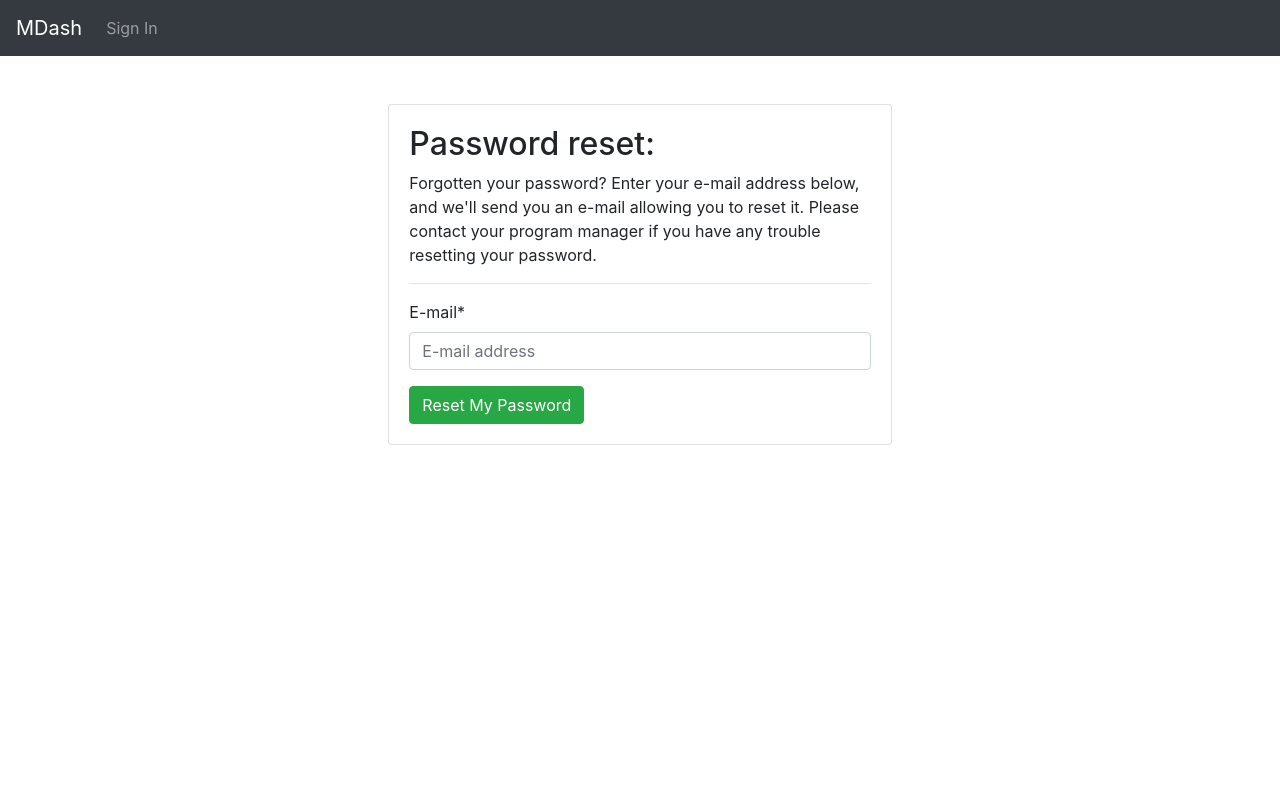
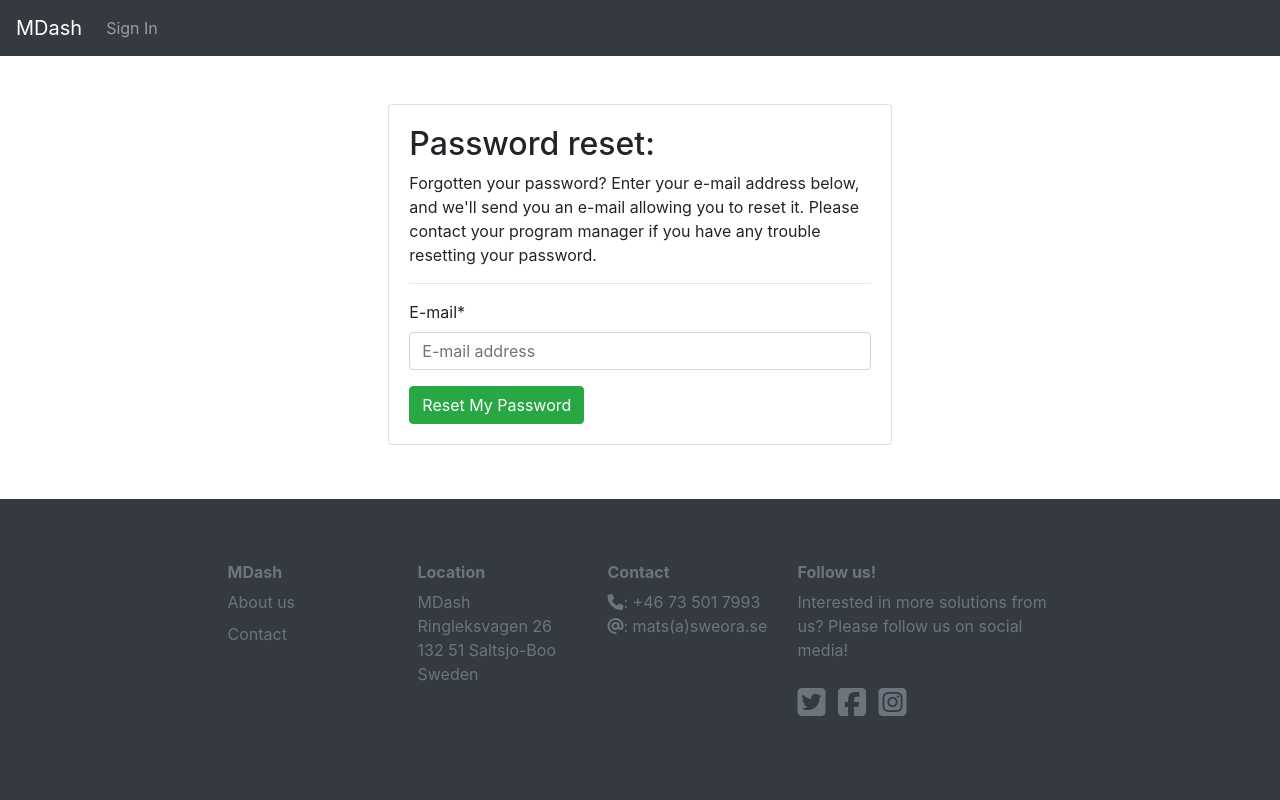
Before and after one commit to Pelikantapeten/p4-ms-dashboard, a Django app: page /accounts/password/reset/ in a window 1280 px wide. Run offline with Django 3.2, Linux system fonts and the light colour scheme; parts of the project's set-up code (start-up, migrations or seed data) failed here and were passed over; some libraries are stand-ins or nearby versions.

Commit message:
Add footer to base.html

```diff
--- a/templates/base.html
+++ b/templates/base.html
@@ -6,7 +6,7 @@
     <link rel="stylesheet" href="https://cdn.jsdelivr.net/npm/bootstrap@4.6.1/dist/css/bootstrap.min.css">
     <link rel="stylesheet" href="{% static 'css/style.css' %}">
   </head>
-  <body>
+  <body class="d-flex flex-column min-vh-100">
     {% block body %}
     <!-- Navbar-top -->
     <nav class="navbar navbar-expand-sm bg-dark navbar-dark">
@@ -78,10 +78,50 @@
         </div>
       </div>
     </div>
+    {% endblock %}
     {% block content %}
+
+
     {% endblock %}
-    {% endblock %}
-
+    <!-- Footer -->
+    <footer class="bg-dark mt-auto">
+      <div class="container py-5">
+        <div class="row justify-content-center py-3">
+          <div class="col-lg-2 col-md-6 mb-4 mb-lg-0">
+            <h6 class="text-muted font-weight-bold mb-2">MDash</h6>
+            <ul class="list-unstyled mb-0">
+              <li class="mb-2"><a href="#" class="text-muted">About us</a></li>
+              <li class="mb-2"><a href="#" class="text-muted">Contact</a></li>
+            </ul>
+          </div>
+          <div class="col-lg-2 col-md-6 mb-lg-0">
+            <h6 class="text-muted font-weight-bold mb-2">Location</h6>
+            <p class="text-muted">
+              MDash<br>
+              Ringleksvagen 26<br>
+              132 51 Saltsjo-Boo<br>
+              Sweden
+            </p>
+          </div>
+          <div class="col-lg-2 col-md-6 mb-lg-0">
+            <h6 class="text-muted font-weight-bold mb-2">Contact</h6>
+            <p class="text-muted">
+              <i class="fa-solid fa-phone"></i>: +46 73 501 7993<br>
+              <i class="fa-solid fa-at"></i>: mats(a)sweora.se<br>
+            </p>
+          </div>
+          <div class="col-lg-3 col-md-6 mb-lg-0">
+            <h6 class="text-muted font-weight-bold mb-2">Follow us!</h6>
+            <p class="text-muted mb-4">Interested in more solutions from us? Please follow us on social media!</p>
+            <ul class="list-inline mt-4">
+              <li class="list-inline-item"><a href="https://twitter.com" target="_blank" title="twitter"><i class="fa-brands fa-2x fa-square-twitter text-muted"></i></a></li>
+              <li class="list-inline-item"><a href="https://facebook.com" target="_blank" title="facebook"><i class="fa-brands fa-2x fa-square-facebook text-muted"></i></a></li>
+              <li class="list-inline-item"><a href="https://instagram.com" target="_blank" title="instagram"><i class="fa-brands fa-2x fa-square-instagram text-muted"></i></a></li>
+            </ul>
+          </div>
+        </div>
+      </div>
+    </footer>
     <!-- Scripts -->
     <!-- JQuery -->
     <script src="https://cdn.jsdelivr.net/npm/jquery@3.6.0/dist/jquery.slim.min.js"></script>
```
